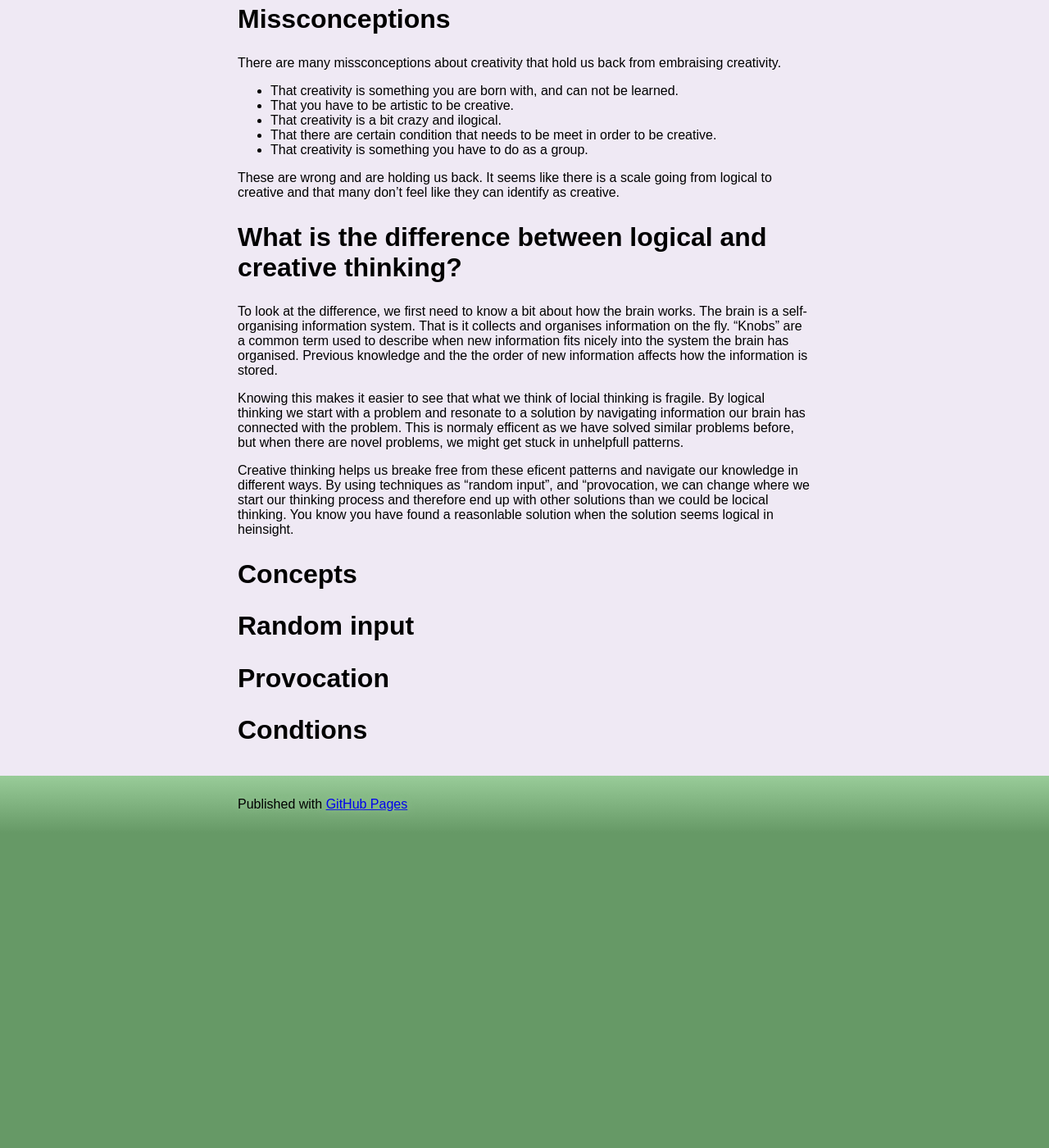
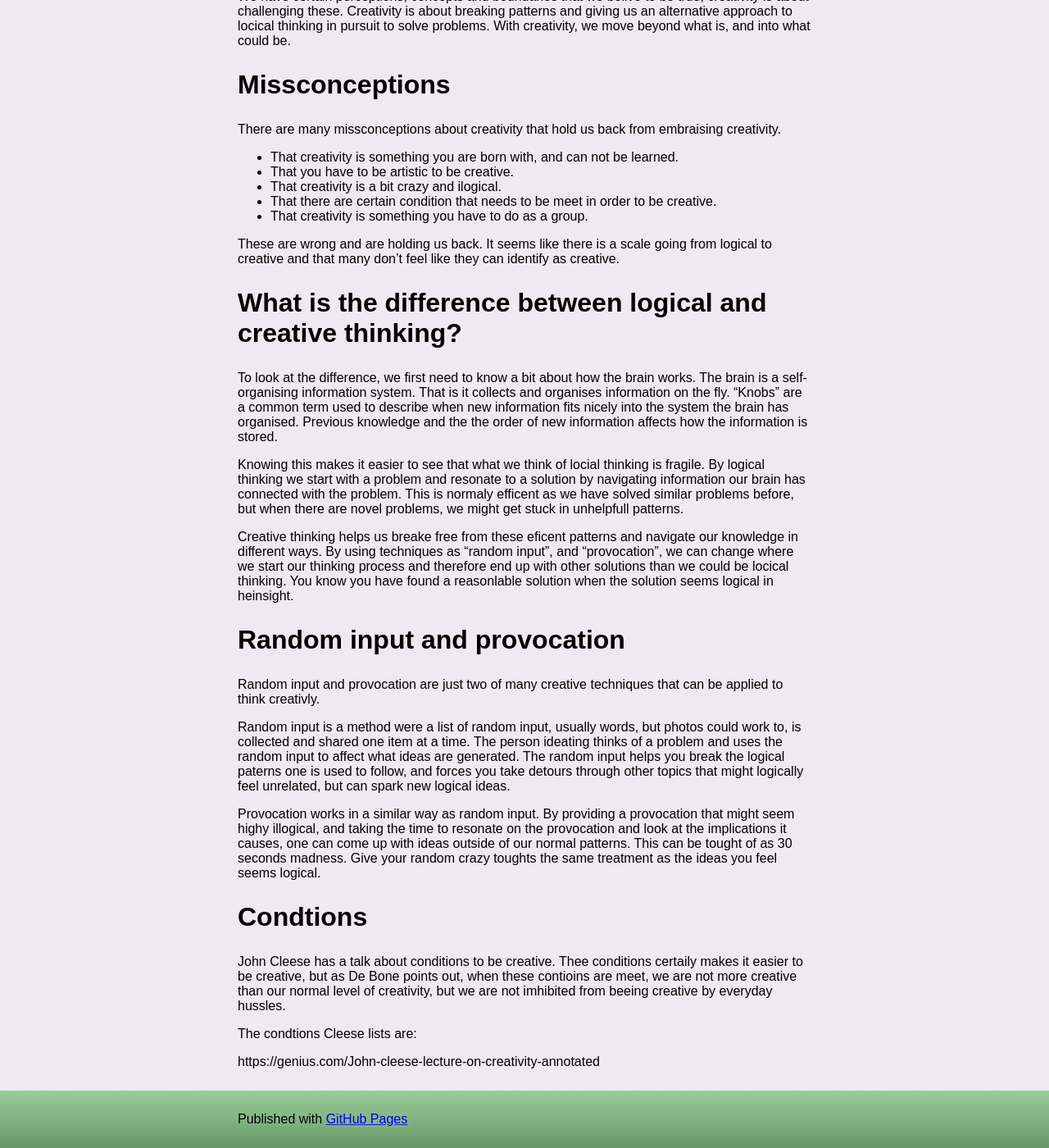
Before and after one commit to dagfs/dagfs.github.io, a Jekyll site: the page built from artikler/jul/serious-creativity.md, in a window 1280 px wide and 1400 px high, scrolled down 505 px. Shown: the whole window at 82% size. Built offline with Jekyll 4.4.1, drawn with Linux system fonts in a browser that asks for light colours; our own code applies the rules of GitHub Pages for plain Markdown files; before the commit the page ends 1521 px from its top, so only the background shows below that; some of the changed text lies outside the part shown.

Commit message:
Update serious-creativity.md

```diff
--- a/artikler/jul/serious-creativity.md
+++ b/artikler/jul/serious-creativity.md
@@ -1,10 +1,10 @@
 # Serious creativity
+
+Edward De Bono has researched creativity for more than 50 years and collected his knowledge in the book *Serious creativity*. This is a summary of some of the key points as I have come to understand them.
 
 ## What is creativity
 We have certain perceptions, concepts and boundaries that we belive to be true,
-creativity is about challenging these. Creativity is about breaking patterns and giving us an alternative
-approach to locical thinking in pursuit to solve problems. With creativity, we move beond
-what is, and into what could be.
+creativity is about challenging these. Creativity is about breaking patterns and giving us an alternative approach to locical thinking in pursuit to solve problems. With creativity, we move beyond what is, and into what could be.
 
 ## Missconceptions
 There are many missconceptions about creativity that hold us back from embraising creativity.
@@ -14,8 +14,7 @@ There are many missconceptions about creativity that hold us back from embraisin
 - That there are certain condition that needs to be meet in order to be creative.
 - That creativity is something you have to do as a group.
 
-These are wrong and are holding us back. It seems like there is a scale going from logical to creative
-and that many don't feel like they can identify as creative.
+These are wrong and are holding us back. It seems like there is a scale going from logical to creative and that many don't feel like they can identify as creative.
 
 
 ## What is the difference between logical and creative thinking?
@@ -25,20 +24,24 @@ information on the fly. "Knobs" are a common term used to describe when new info
 fits nicely into the system the brain has organised. Previous knowledge and
 the the order of new information affects how the information is stored.
 
-Knowing this makes it easier to see that what we think of locial thinking is fragile. By logical thinking
-we start with a problem and resonate to a solution by navigating information our brain has connected with the problem.
-This is normaly efficent as we have solved similar problems before, but when there are novel problems,
-we might get stuck in unhelpfull patterns.
+Knowing this makes it easier to see that what we think of locial thinking is fragile. By logical thinking we start with a problem and resonate to a solution by navigating information our brain has connected with the problem. This is normaly efficent as we have solved similar problems before, but when there are novel problems, we might get stuck in unhelpfull patterns.
 
-Creative thinking helps us breake free from these eficent patterns and navigate our knowledge in different ways.
-By using techniques as "random input", and "provocation, we can change where we start our thinking process and
-therefore end up with other solutions than we could be locical thinking. You know you have found
-a reasonlable solution when the solution seems logical in heinsight.
+Creative thinking helps us breake free from these eficent patterns and navigate our knowledge in different ways. By using techniques as "random input", and "provocation", we can change where we start our thinking process and therefore end up with other solutions than we could be locical thinking. You know you have found a reasonlable solution when the solution seems logical in heinsight.
 
-## Concepts
 
-## Random input
+## Random input and provocation
+Random input and provocation are just two of many creative techniques that can be applied to think creativly.
 
-## Provocation
+Random input is a method were a list of random input, usually words, but photos could work to, is collected and shared one item at a time. The person ideating thinks of a problem and uses the random input to affect what ideas are generated. The random input helps you break the logical paterns one is used to follow, and forces you take detours through other topics that might logically feel unrelated, but can spark new logical ideas.
+
+Provocation works in a similar way as random input. By providing a provocation that might seem highy illogical, and taking the time to resonate on the provocation and look at the implications it causes, one can come up with ideas outside of our normal patterns. This can be tought of as 30 seconds madness. Give your random crazy toughts the same treatment as the ideas you feel seems logical.
+
+
+
 
 ## Condtions
+John Cleese has a talk about conditions to be creative. Thee conditions certaily makes it easier to be creative, but as De Bone points out, when these contioins are meet, we are not more creative than our normal level of creativity, but we are not imhibited from beeing creative by everyday hussles.
+
+The condtions Cleese lists are:
+
+https://genius.com/John-cleese-lecture-on-creativity-annotated
```
